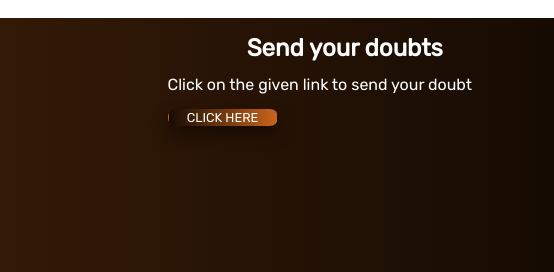
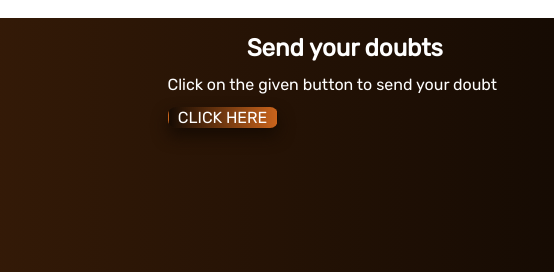
Before and after one commit to codetronicsism/codetronics, a plain HTML site: page resources.html in a window 1280 px wide. Shown: the part 1603-1875 px from the top of the page, 726-1280 px from the left. Drawn offline with nearby package versions, Linux system fonts and the light colour scheme.

Commit message:
Update resources.html

```diff
--- a/resources.html
+++ b/resources.html
@@ -139,8 +139,8 @@
         </div>
         <div class="foot-part3 foot">
           <h2 class="doubt-form">Send your doubts</h2>
-          <p>Click on the given link to send your doubt</p>
-          <div><a href="https://forms.gle/So6mL4EMx1pvcWEU8" target="_blank" class="btn0">Click here</a></div>
+          <p>Click on the given button to send your doubt</p>
+          <div><a href="https://forms.gle/So6mL4EMx1pvcWEU8" target="_blank" class="btn1">Click here</a></div>
         </div>
       </footer>
     <div class="copy-right">
```
